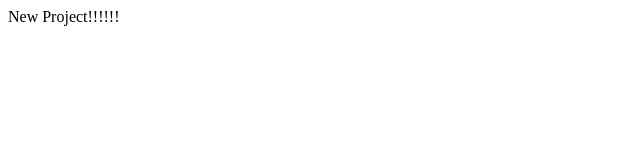
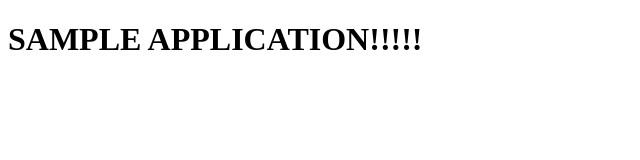
Before and after one commit to Sailakshmi456/git-demo, a plain HTML site: page web/index.html in a window 1280 px wide. Shown: the whole page, without its empty margins (0-640 px from the left). Drawn offline with Linux system fonts and the light colour scheme.

Commit message:
updated index.html file

```diff
--- a/web/index.html
+++ b/web/index.html
@@ -1,5 +1,9 @@
+<!DOCTYPE html>
 <html>
-<head>
-<body>New Project!!!!!!</body>
-</head>
+<body>
+
+<h1>SAMPLE APPLICATION!!!!!</h1>
+
+
+</body>
 </html>
```
